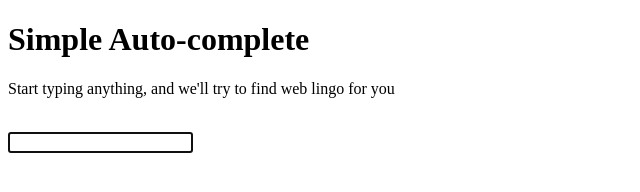
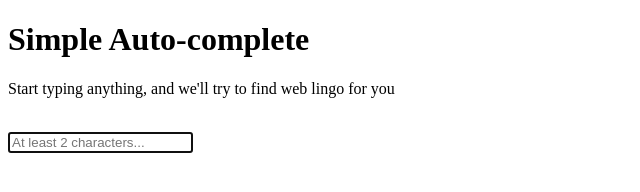
Before and after one commit to electrohedric/WebSocketExample, a website: page public/index.html in a window 1280 px wide. Shown: the full height of the page, 0-640 px from the left. Drawn offline with nearby package versions, Linux system fonts and the light colour scheme; no server answers.

Commit message:
Add better info

```diff
--- a/public/index.html
+++ b/public/index.html
@@ -10,7 +10,7 @@
 <h1>Simple Auto-complete</h1>
 <p>Start typing anything, and we'll try to find web lingo for you</p>
 <br>
-<label><input id="word" type="text" size="20" autofocus autocomplete="off" autocapitalize="off" oninput="fetchWords();"></label>
+<label><input id="word" type="text" size="20" autofocus autocomplete="off" autocapitalize="off" oninput="fetchWords();" placeholder="At least 2 characters..."></label>
 <br>
 <div id="words"></div>
 </body>
```
Also changed, not shown: public/favicon.ico.
